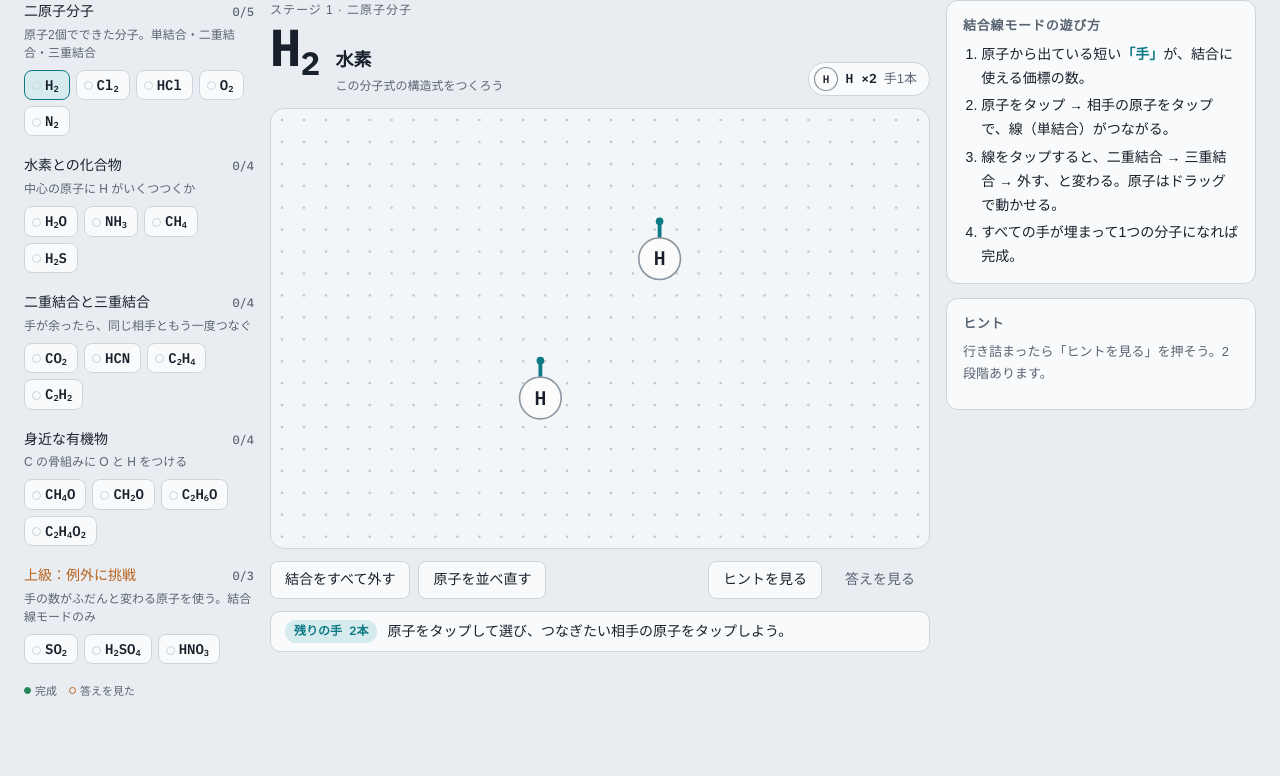
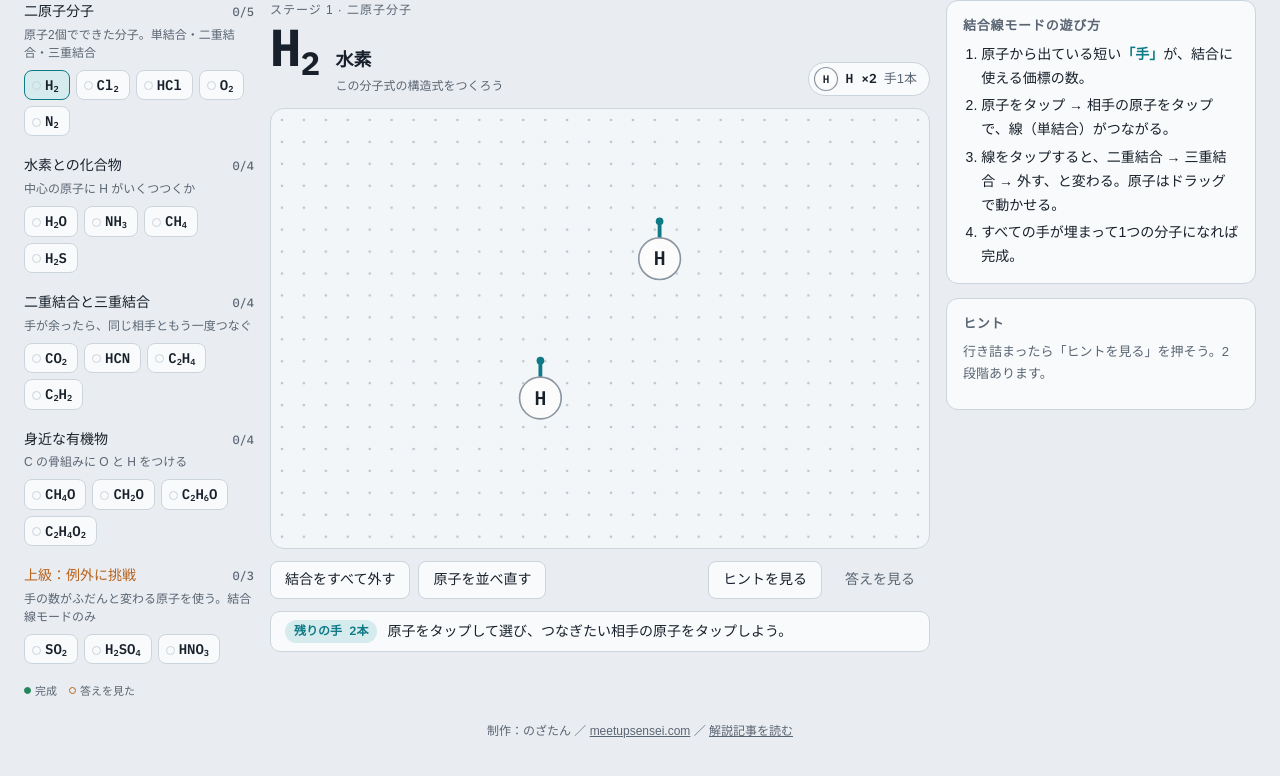
Before and after one commit to nozatan530/molecule-puzzle, a plain HTML site: page index.html in a window 1280 px wide. Shown: the part 84-860 px from the top of the page. Before the commit the page ends 825 px from the top, so only its background shows below. Drawn offline with Linux system fonts and the light colour scheme; a web font is replaced by a local one.

Commit message:
フッターに解説記事（meetupsensei.com）へのリンクを追加
Co-Authored-By: Claude Opus 5.5 <noreply@anthropic.com>

```diff
--- a/index.html
+++ b/index.html
@@ -152,6 +152,8 @@ sub{font-size:.62em;vertical-align:-.28em;line-height:0}
   .formula{font-size:40px}
   .brand h1{font-size:22px}
 }
+.site-credit{text-align:center;font-size:12px;color:var(--muted);padding:20px 16px 28px}
+.site-credit a{color:inherit}
 </style>
 </head>
 <body>
@@ -811,5 +813,6 @@ const startId = (store.last && BY[store.last]) ? store.last : (MOLS.find(m => st
 load(startId);
 })();
 </script>
+<footer class="site-credit">制作：のざたん ／ <a href="https://meetupsensei.com">meetupsensei.com</a> ／ <a href="https://meetupsensei.com/260925-blog/">解説記事を読む</a></footer>
 </body>
 </html>
```
